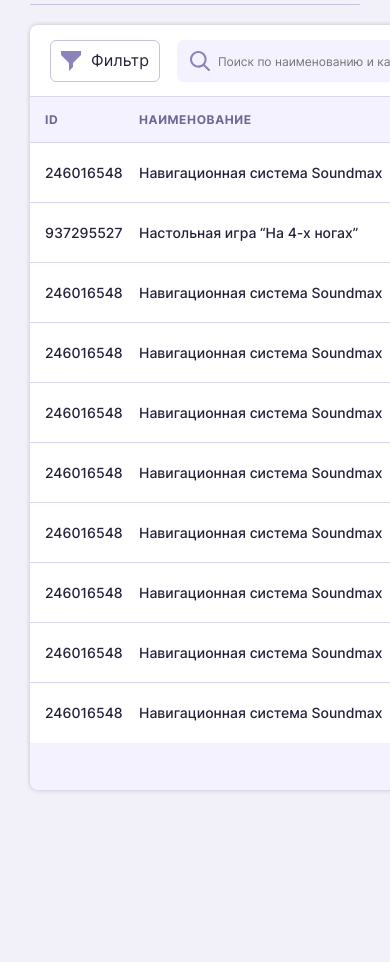
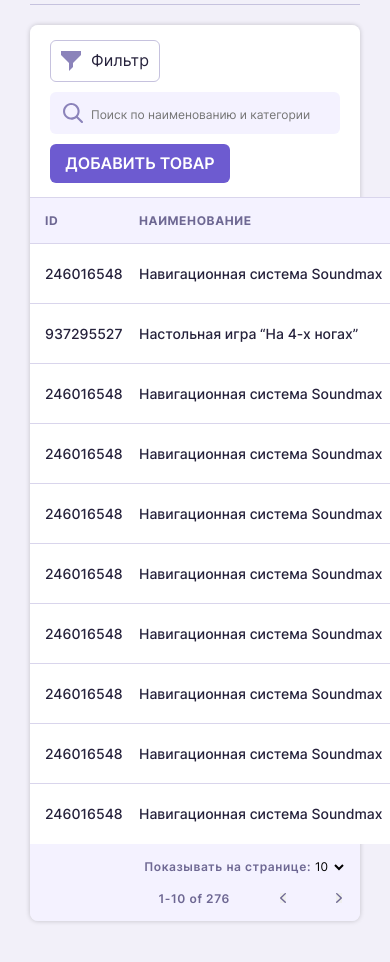
Before and after one commit to iiiivanCh/module04_lesson00, a plain HTML site: page index.html in a window 390 px wide. Shown: the part 126-1088 px from the top of the page. Before the commit the page ends 966 px from the top, so only its background shows below. Drawn offline with Linux system fonts and the light colour scheme.

Commit message:
скролится только main

```diff
--- a/index.html
+++ b/index.html
@@ -248,9 +248,11 @@
               <option value="30" class="table-end__option">30</option>
             </select>
           </div>
-          <p class="table-end__of">1-10 of 276</p>
-          <button class="table-end-btn-left"></button>
-          <button class="table-end-btn-right"></button>
+          <div class="table-end__wrap">
+            <p class="table-end__of">1-10 of 276</p>
+            <button class="table-end-btn-left"></button>
+            <button class="table-end-btn-right"></button>
+          </div>
         </section>
       </main>
     </div>
--- a/style/main.css
+++ b/style/main.css
@@ -1,7 +1,7 @@
 .main {
-  min-width: 1100px;
+  /* min-width: 1100px; */
   margin-bottom: 50px;
   box-shadow: 0px 0px 5px rgba(0, 0, 0, 0.2);
   border-radius: 8px;
-  overflow-x: auto;
+  /* overflow-x: auto; */
 }
--- a/style/table-end.css
+++ b/style/table-end.css
@@ -24,6 +24,11 @@
   cursor: pointer;
 }
 
+.table-end__wrap {
+  display: flex;
+  align-items: center;
+}
+
 .table-end__of {
   margin-right: 50px;
 }
@@ -43,3 +48,17 @@
   background-image: url(../img/right.svg);
   border: none;
 }
+
+@media (max-width: 575px) {
+  .table-end {
+    display: flex;
+    flex-direction: column;
+    justify-content: space-between;
+    align-items: flex-end;
+    gap: 15px;
+  }
+
+  .table-end__show {
+    margin-right: 13px;
+  }
+}
--- a/style/table-main.css
+++ b/style/table-main.css
@@ -1,7 +1,8 @@
 .table {
-  min-width: 100%;
+  min-width: 1100px;
   border-top: 1px solid var(--color-line);
   border-collapse: collapse;
+  overflow-x: auto;
 }
 
 .table__thead-tr {
--- a/style/table-top.css
+++ b/style/table-top.css
@@ -66,3 +66,27 @@
   border: none;
   border-radius: 6px;
 }
+
+@media (max-width: 991px) {
+  .table-top__control {
+    display: flex;
+    flex-direction: column;
+  }
+
+  .button-filter {
+    margin-bottom: 10px;
+    width: 110px;
+    justify-content: flex-start;
+  }
+
+  .table-top__search {
+    margin-bottom: 10px;
+    width: 100%;
+    height: 42px;
+  }
+
+  .table-top__modal {
+    margin-left: 0;
+    width: 180px;
+  }
+}
```
